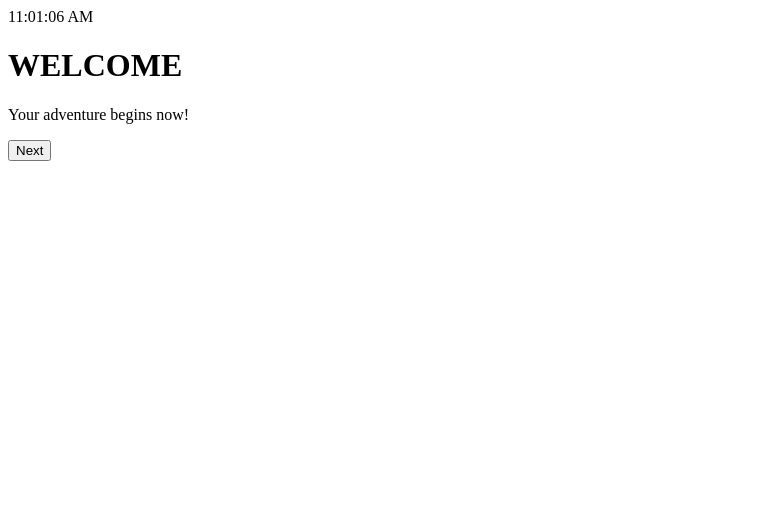
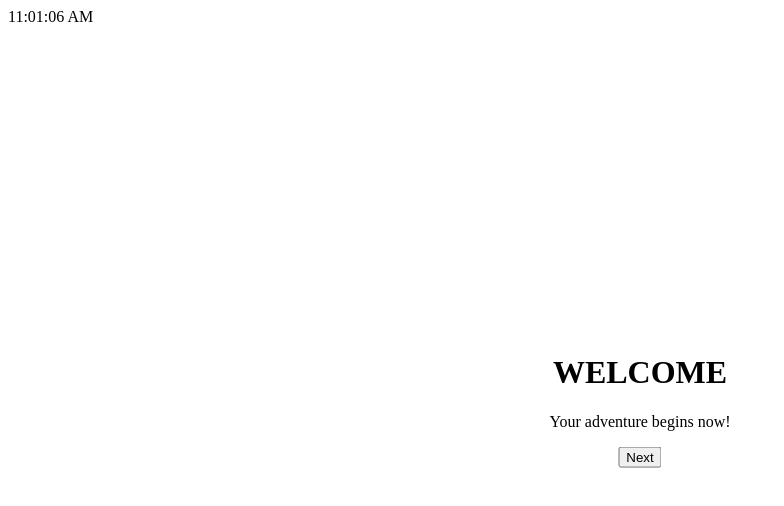
Before and after one commit to reuelrai/Quest, a React (Vite) app: page /quest in a window 1280 px wide. Shown: the top 506 px of the page, without its empty margins (0-784 px from the left). Built offline with nearby package versions, Linux system fonts and the light colour scheme.

Commit message:
small changes:

```diff
--- a/src/App.css
+++ b/src/App.css
@@ -5,10 +5,22 @@
   transform: translate(-50%, -50%);
 }
 
+.screen {
+  position: absolute;
+  left: 50%;
+  top: 50%;
+  transform: translate(-50%, -50%);
+}
+
+.page-enter-active{
+  justify-items: center;
+  align-items: center;
+}
+
 .button{
   font-size: 1.5rem;
   position: absolute;
-  padding: 10px 125px 10px 115px;
+  padding: 10px 140px 10px 140px;
   border: 5px;
   border-radius: 10px;
   background-color: hsl(0, 0%, 45%);
--- a/src/App.jsx
+++ b/src/App.jsx
@@ -1,8 +1,10 @@
 import { BrowserRouter as Router, Routes, Route } from "react-router-dom";
 import './App.css'
 import Home from './assets/components/home.jsx';
-import Quest from "./assets/components/introduction.jsx";
+import Page1 from "./assets/components/page1.jsx";
 import Time from "./assets/components/time.jsx";
+import Page2 from "./assets/components/page.jsx";
+
 
 function App() {
   return(
@@ -11,7 +13,9 @@ function App() {
       <Router>
       <Routes>
         <Route path="/" element={<Home />} />
-        <Route path="/quest" element={<Quest />} />
+        <Route path="/quest" element={<Page1 />} />
+        <Route path="/page2" element={<Page2 />} />
+
       </Routes>
     </Router>
 
--- /dev/null
+++ b/src/assets/components/page.jsx
@@ -0,0 +1,13 @@
+function Page2() {
+    return (
+        <div className="screen">
+            <div className="page-enter-active">
+                <h1>Page 2</h1>
+                <p>Page 2</p>
+
+            </div>
+        </div>
+    );
+}
+
+export default Page2;
--- a/src/assets/components/introduction.jsx
+++ b/src/assets/components/page1.jsx
@@ -12,10 +12,10 @@ function FirstQuest() {
 
     return (
         <div className="screen">
-            <div className={animate ? "page-enter-active" : "page-enter"}>
+            <div className="page-enter-active">
                 <h1>WELCOME</h1>
                 <p>Your adventure begins now!</p>
-                <button onClick={()=> navigate("/next")}>Next</button>
+                <button onClick={()=> navigate("/page2")}>Next</button>
             </div>
         </div>
     );
```
